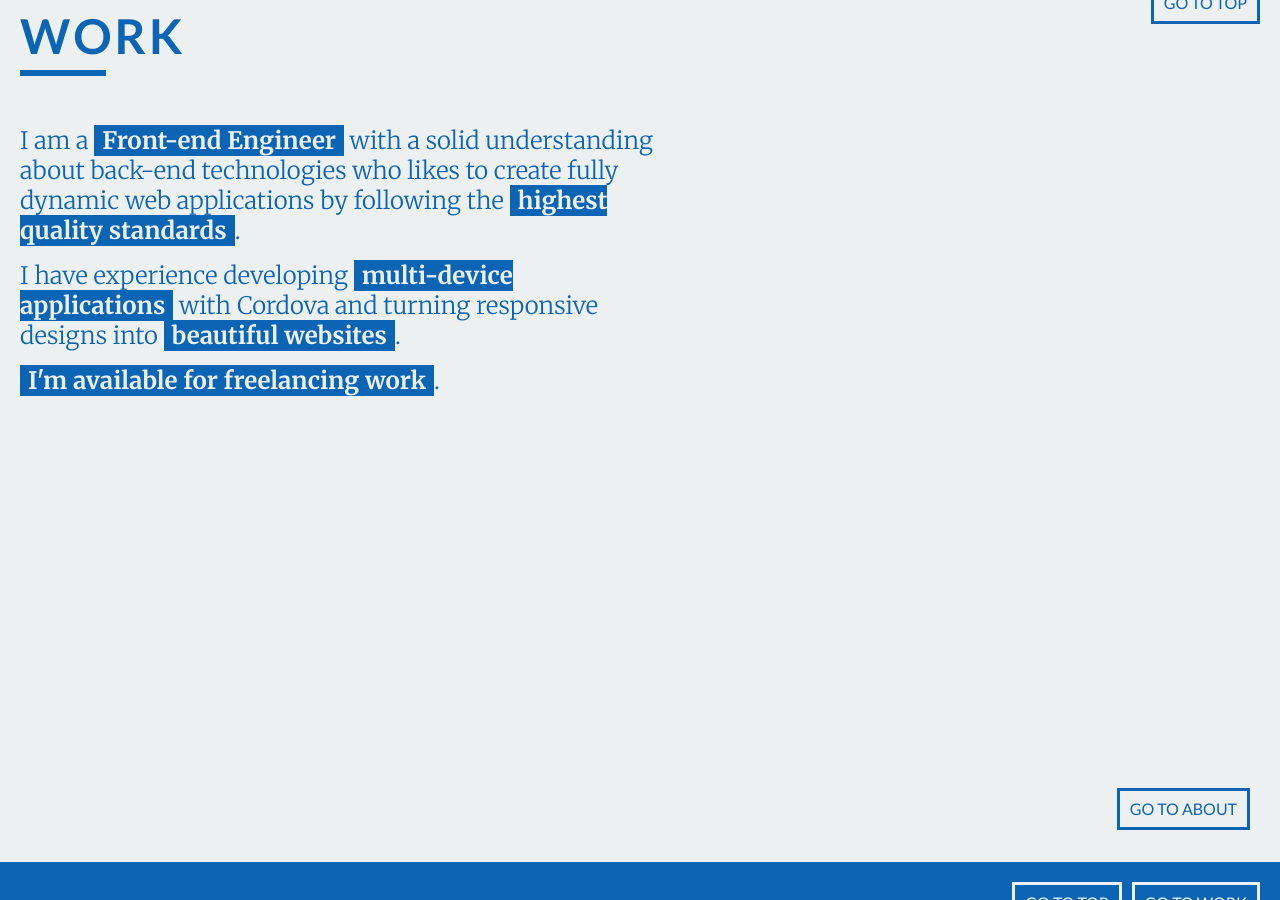
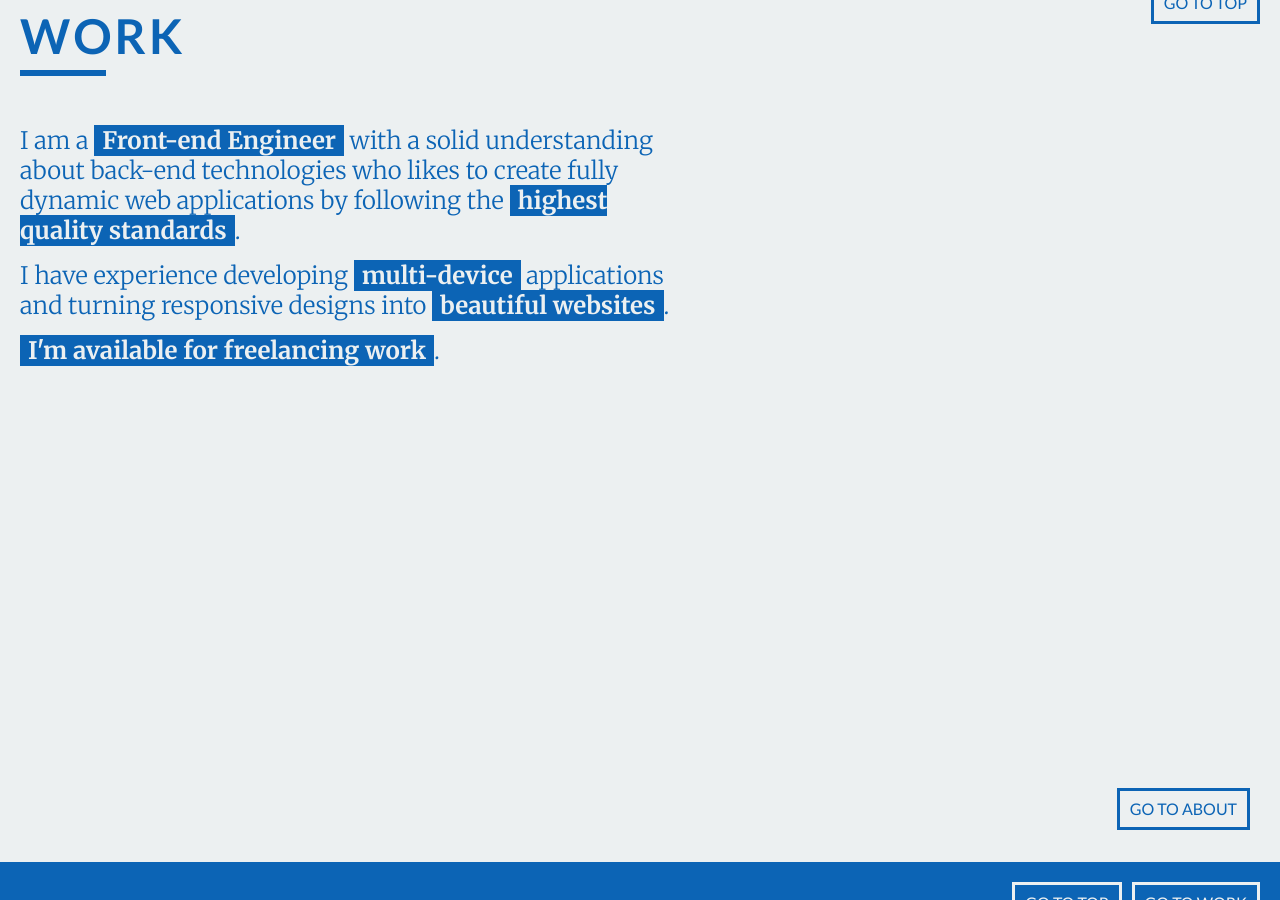
Before and after one commit to sergioalvz/sergioalvz.github.io, a Jekyll site: the page built from index.html, in a window 1280 px wide and 900 px high, scrolled down 938 px. Built offline with Jekyll 4.4.1, drawn with Linux system fonts in a browser that asks for light colours; nearby versions of some CDN libraries; Markdown is read by kramdown in place of the engine named in the settings.

Commit message:
Fix wording

```diff
--- a/index.html
+++ b/index.html
@@ -34,7 +34,7 @@ type: front-page
     <hr class="work__title__underscore panel__title__underscore">
 
     <p class="panel__text work__text">I am a <span class="panel__text__highlight work__text__highlight">Front-end Engineer</span> with a solid understanding about back-end technologies who likes to create fully dynamic web applications by following the <span class="panel__text__highlight work__text__highlight">highest quality standards</span>.</p>
-    <p class="panel__text work__text">I have experience developing <span class="panel__text__highlight work__text__highlight">multi-device applications</span> with Cordova and turning responsive designs into <span class="panel__text__highlight work__text__highlight">beautiful websites</span>.</p>
+    <p class="panel__text work__text">I have experience developing <span class="panel__text__highlight work__text__highlight">multi-device</span> applications and turning responsive designs into <span class="panel__text__highlight work__text__highlight">beautiful websites</span>.</p>
 
     <p class="panel__text work__text"><span class="panel__text__highlight work__text__highlight">I'm available for freelancing work</span>.</p>
   </div>
```
